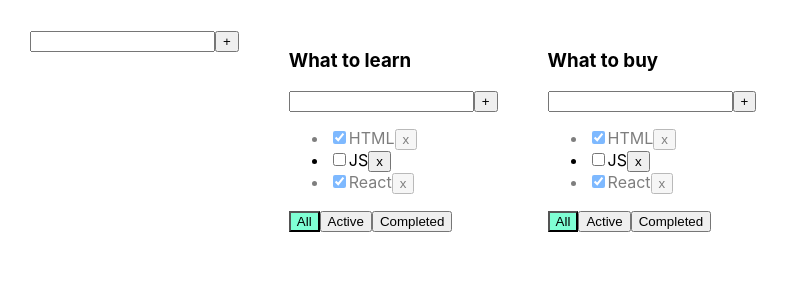
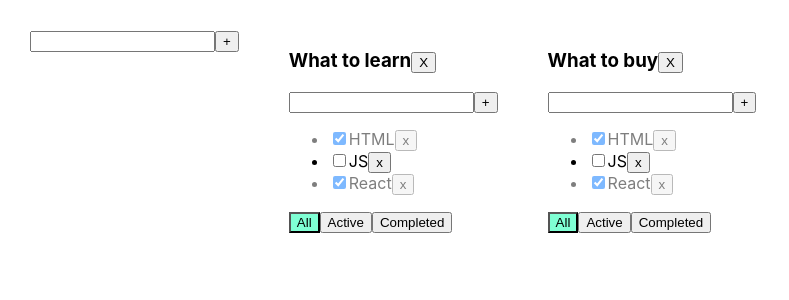
Before and after one commit to PavelTreg/TodoList-Training, a React (Create React App) app: page / in a window 1280 px wide. Shown: the top 300 px of the page, without its empty margins (0-789 px from the left). Built offline with nearby package versions, Linux system fonts and the light colour scheme.

Commit message:
Lesson 6 final

```diff
--- a/src/App.tsx
+++ b/src/App.tsx
@@ -1,47 +1,55 @@
 import React, {useState} from 'react';
 import './App.css';
-import { Todolist} from "./comp/Todolist";
+import {TaskType, Todolist} from "./comp/Todolist";
 import {v1} from "uuid";
-import {AddItem} from "./comp/AppItem";
+import {AddItemInput} from "./comp/AddItemInput";
 
 export type FilterType = 'All' | 'Active' | 'Completed'
 
+type TasksObjType = {
+    [key:string] : Array<TaskType>
+}
 
+type TodolistType = {
+    id: string
+    name: string
+    filter: string
+}
 function App() {
-    const todoListsId1 = v1()
-    const todoListsId2 = v1()
 
-    const [tasks, setTasks ]= useState({
-        [todoListsId1] :
-            [
-                { id: v1(), name: 'HTML', isDone: true },
-                { id: v1(), name: 'JS', isDone: false },
-                { id: v1(), name: 'React', isDone: true }
+    const todoListId1 = v1()
+    const todoListId2 = v1()
+    const [tasks, setTasks] = useState <TasksObjType>({
+        [todoListId1]: [
+            {id: v1(), name: 'HTML', isDone: true},
+            {id: v1(), name: 'JS', isDone: false},
+            {id: v1(), name: 'React', isDone: true}
         ],
-        [todoListsId2] :
-            [
-                { id: v1(), name: 'HTML', isDone: true },
-                { id: v1(), name: 'JS', isDone: false },
-                { id: v1(), name: 'React', isDone: true }
+        [todoListId2]: [
+            {id: v1(), name: 'HTML', isDone: true},
+            {id: v1(), name: 'JS', isDone: false},
+            {id: v1(), name: 'React', isDone: true}
         ]
     })
 
-    const [todoLists, setTodoLists ]= useState([
-        { id: todoListsId1, title: 'What to learn', filter: 'All' },
-        { id: todoListsId2, title: 'What to buy', filter: 'All' },
+    const [todoLists, setTodoLists] = useState <Array<TodolistType>>([
+        {id: todoListId1, name: 'What to learn', filter: 'All'},
+        {id: todoListId2, name: 'What to buy', filter: 'All'}
+
     ])
 
 
-    const filterFunction = (filterValue: FilterType, todolistId: string)=> {
-       let filterTodoList = todoLists.find( t => t.id === todolistId)
-        if(filterTodoList)
-            filterTodoList.filter  = filterValue
+    const filterFunction = (filterValue: FilterType, todolistId: string) => {
+        let newTodo = todoLists.find(t => todolistId === t.id)
+        if (newTodo)
+            newTodo.filter = filterValue
         setTodoLists([...todoLists])
     }
 
 
     const removeTask = (_id: string, todolistId: string) => {
-          tasks[todolistId] = tasks[todolistId].filter( t => t.id !==_id )
+
+        tasks[todolistId] = tasks[todolistId].filter(t => t.id !== _id)
         setTasks({...tasks})
     }
 
@@ -51,34 +59,59 @@ function App() {
              setTasks({...tasks})
     }
 
-    const changeStatus = (checked: boolean, _id:string, todolistId: string) => {
-        let needTasks = tasks[todolistId]
-        let newStatus = needTasks.find( t => t.id === _id)
-        if(newStatus)
+    const changeStatus = (checked: boolean, _id: string, todolistId: string) => {
+                let newStatus = tasks[todolistId].find(t => t.id === _id)
+        if (newStatus)
             newStatus.isDone = checked
+        setTasks({...tasks })
+    }
+
+    const removeTodoList = ( todoListId: string) => {
+        let withoutTodoList = todoLists.filter( t => t.id !== todoListId)
+        if (withoutTodoList)
+        {
+            setTodoLists( withoutTodoList)
+            delete tasks[todoListId]
             setTasks({...tasks})
         }
-
-    const addTodolist = (value: string) => {
-        let newTodo = { id: v1(), title: value, filter: 'All' }
+         }
+         const addTodoList = (value: string) => {
+        let newTodo =  {id: v1(), name: value, filter: 'All'}
              setTodoLists([newTodo, ...todoLists])
              setTasks({...tasks, [newTodo.id] : []})
-
          }
 
+         const changeNameTask = (valueSpanInput: string, id: string, todolistId:string) => {
+        let changeName = tasks[todolistId]
+             let changeTask = changeName.find( t => t.id === id)
+             if(changeTask){
+                 changeTask.name = valueSpanInput
+             }
+        setTasks({...tasks})
+         }
+    const changeNameTodolist = (valueSpanInput: string, todolistId:string) => {
+
+        let changeTodolist = todoLists.find( t => t.id === todolistId)
+        if(changeTodolist){
+            changeTodolist.name = valueSpanInput
+        }
+       setTodoLists([...todoLists])
+    }
     return (
         <div className="App">
-            <AddItem addTask={addTodolist}/>
-            {todoLists.map( tl => {
+            <AddItemInput addItem = {addTodoList}/>
+
+            {todoLists.map(tl => {
+
                 let filteredTask = tasks[tl.id]
-                if(tl.filter === 'Active') {
+                if (tl.filter === 'Active') {
                     filteredTask = filteredTask.filter(t => !t.isDone)
                 }
-                if(tl.filter === 'Completed') {
+                if (tl.filter === 'Completed') {
                     filteredTask = filteredTask.filter(t => t.isDone)
                 }
-
-                    return < Todolist name={tl.title}
+                return (
+                    <Todolist name={tl.name}
                               tasks={filteredTask}
                               filterFunction={filterFunction}
                               removeTask={removeTask}
@@ -86,7 +119,12 @@ function App() {
                               changeStatus={changeStatus}
                               filter={tl.filter}
                               todolistId={tl.id}
-                    />})}
+                              removeTodoList = {removeTodoList}
+                              changeNameTask = {changeNameTask}
+                              changeNameTodolist = {changeNameTodolist}
+                    />)
+            })}
+
         </div>
     );
 }
--- /dev/null
+++ b/src/comp/AddItemInput.tsx
@@ -0,0 +1,41 @@
+import React, {ChangeEvent, KeyboardEvent, useState} from "react";
+
+type AddItemInput = {
+    addItem: (value: string) => void
+}
+
+// eslint-disable-next-line @typescript-eslint/no-redeclare
+export function AddItemInput (props: AddItemInput) {
+    const [inputValue, setInputValue] = useState('')
+    const [error, setError] = useState<null | string>(null)
+
+    const onChangeInput = (event: ChangeEvent<HTMLInputElement>) => {
+        setError('')
+        setInputValue(event.currentTarget.value)
+    }
+
+    const onClickInput = () => {
+        if (inputValue.trim() !== '')
+            props.addItem(inputValue)
+        else {
+            setError('Ошибка')
+        }
+        setInputValue('')
+    }
+    const onKeyUpInput = (e: KeyboardEvent<HTMLInputElement>) => {
+        if (e.key === 'Enter') {
+            onClickInput()
+        }
+    }
+
+    return <div>
+        <input value={inputValue}
+               onChange={onChangeInput}
+               onKeyUp={onKeyUpInput}
+               className={error ? 'error' : ''}
+        />
+        <button onClick={onClickInput}>+</button>
+        {error && <div className={'error-massage'}>{error}</div>}
+    </div>
+
+}
--- a/src/comp/AppItem.tsx
+++ /dev/null
@@ -1,40 +0,0 @@
-import React, {ChangeEvent, KeyboardEvent, useState} from "react";
-
-type AppItemType = {
-    addTask: (value: string) => void
-}
-
-export function AddItem(props: AppItemType) {
-
-    const [inputValue, setInputValue] = useState('')
-    const [error, setError] = useState<null | string>(null)
-
-    const onChangeInput = (event: ChangeEvent<HTMLInputElement>) => {
-        setError('')
-        setInputValue(event.currentTarget.value)
-    }
-    const onKeyUpInput = (e: KeyboardEvent<HTMLInputElement>) => {
-        if (e.key === 'Enter') {
-            onClickInput()
-        }
-    }
-    const onClickInput = () => {
-        if (inputValue.trim() !== '')
-            props.addTask(inputValue)
-        else {
-            setError('Ошибка')
-        }
-        setInputValue('')
-    }
-    return (
-        <div>
-            <input value={inputValue}
-                   onChange={onChangeInput}
-                   onKeyUp={onKeyUpInput}
-                   className={error ? 'error' : ''}
-            />
-            <button onClick={onClickInput}>+</button>
-            {error && <div className={'error-massage'}>{error}</div>}
-        </div>
-    )
-}
--- /dev/null
+++ b/src/comp/EditableSpan.tsx
@@ -0,0 +1,30 @@
+import React, {ChangeEvent, useState} from "react";
+
+type EditableSpanType = {
+    title: string
+    onchange: (valueSpanInput: string) => void
+}
+
+export function EditableSpan(props: EditableSpanType) {
+    let [editMode, setEditMode] = useState(false)
+    let [valueSpanInput, setValueSpanInput] = useState('')
+
+
+    const active = () => {
+        setEditMode(true)
+        setValueSpanInput(props.title)
+    }
+    const noActive = () => {
+        setEditMode(false)
+        props.onchange(valueSpanInput)
+    }
+
+    const onChangeEditSpan = (event: ChangeEvent<HTMLInputElement>) => {
+        setValueSpanInput(event.currentTarget.value)
+    }
+
+    return editMode
+        ? <input value={valueSpanInput} onBlur={noActive} autoFocus onChange={onChangeEditSpan}/>
+        : <span onDoubleClick={active}>{props.title}</span>
+
+}
--- a/src/comp/Todolist.tsx
+++ b/src/comp/Todolist.tsx
@@ -1,6 +1,7 @@
 import React, {ChangeEvent} from 'react';
 import {FilterType} from "../App";
-import {AddItem} from "./AppItem";
+import {AddItemInput} from "./AddItemInput";
+import {EditableSpan} from "./EditableSpan";
 
 type PropsType = {
     name: string
@@ -11,7 +12,11 @@ type PropsType = {
     changeStatus: (checked: boolean, _id: string, todolistId: string) => void
     filter: string
     todolistId: string
+    removeTodoList: (todolistId: string) => void
+    changeNameTask: (valueSpanInput: string, id: string, todolistId:string) => void
+    changeNameTodolist: (valueSpanInput: string, todolistId:string) => void
 }
+
 
 export type TaskType = {
     id: string,
@@ -19,7 +24,6 @@ export type TaskType = {
     isDone: boolean
 }
 export const Todolist = (props: PropsType) => {
-
 
 
 
@@ -33,15 +37,18 @@ export const Todolist = (props: PropsType) => {
         props.filterFunction('Completed', props.todolistId)
     }
 
+    const onClickRemoveTodo = () => props.removeTodoList(props.todolistId)
 
-const addTask = (value: string) => {props.addTask(value, props.todolistId) }
-
-
+    const addTask = (value: string) => { props.addTask(value,props.todolistId)}
     return (
         <div>
             <div>
-                <h3>{props.name}</h3>
-              <AddItem addTask={addTask}/>
+                <h3>
+                <EditableSpan title={props.name} onchange={(valueSpanInput) => {props.changeNameTodolist(valueSpanInput,props.todolistId)}}/>
+                <button onClick={onClickRemoveTodo}> X </button>
+                </h3>
+
+<AddItemInput addItem={addTask}/>
                 <ul>
                     {props.tasks.map(t => {
                         const onClickRemoveTask = () => {
@@ -50,13 +57,15 @@ const addTask = (value: string) => {props.addTask(value, props.todolistId) }
                         const onChangeChecked = (e: ChangeEvent<HTMLInputElement>) => {
                             props.changeStatus(e.currentTarget.checked, t.id, props.todolistId)
                         }
-
+const changeNameTask  = (valueSpanInput: string) => {props.changeNameTask(valueSpanInput, t.id, props.todolistId)}
                         return (<li className={t.isDone ? 'isDone' : ''}>
                                 <input type='checkbox'
                                        checked={t.isDone}
                                        onChange={onChangeChecked}
                                 />
-                                <span>{t.name}</span>
+
+                           < EditableSpan title = {t.name} onchange = {changeNameTask}/>
+
                                 <button onClick={onClickRemoveTask}> x</button>
                             </li>
                         )
```
Lines whose indentation alone changed are shown as unchanged.
